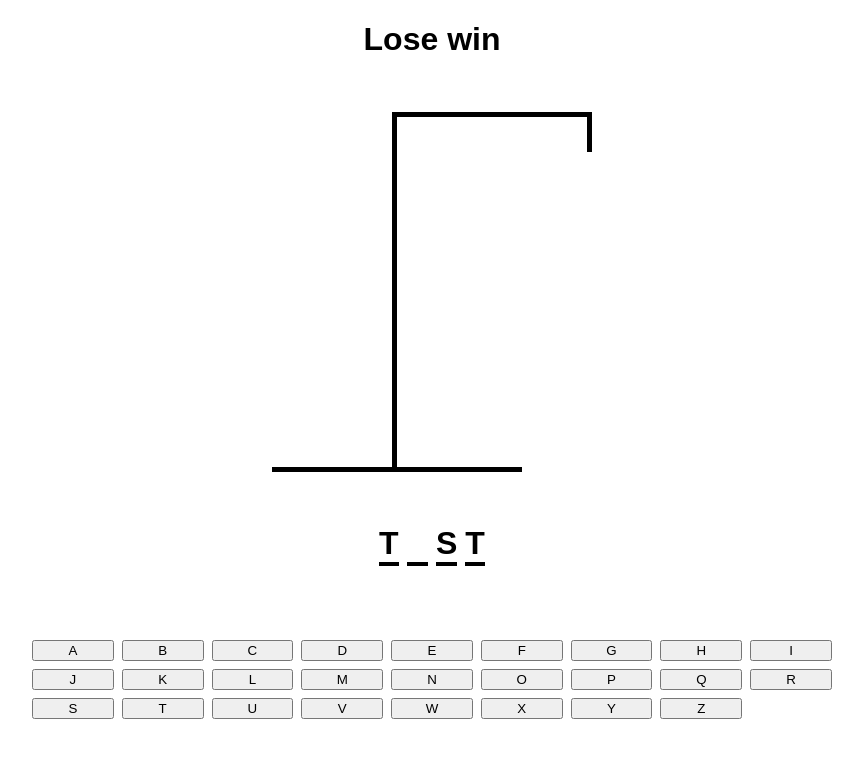
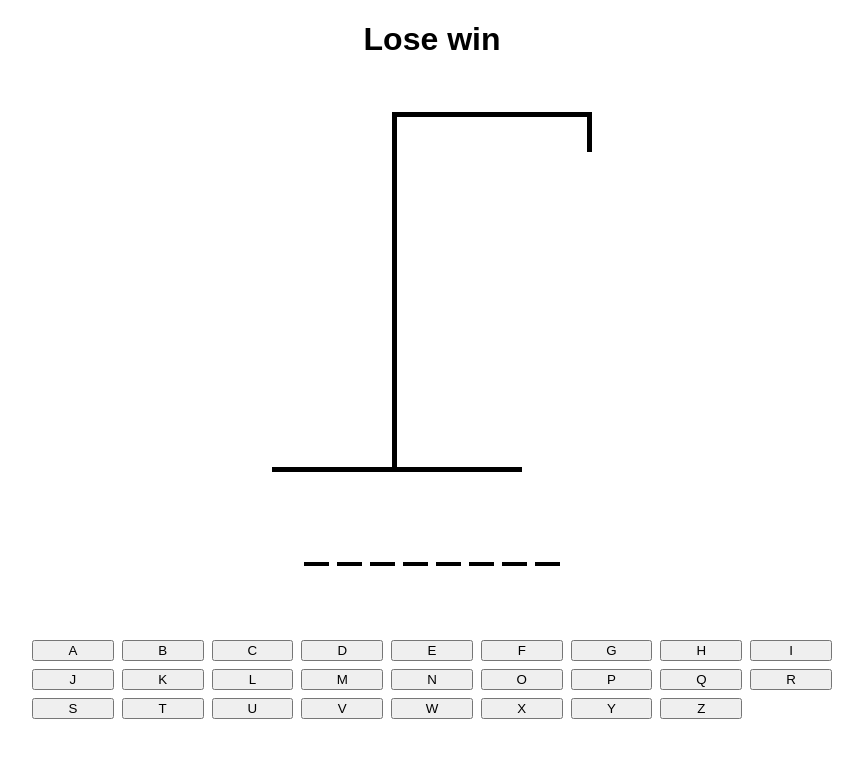
Before and after one commit to kutlukarakoc/hangman, a React (Vite) app: page / in a window 1280 px wide. Shown: the top 758 px of the page, without its empty margins (208-1071 px from the left). Built offline with nearby package versions, Linux system fonts and the light colour scheme.

Commit message:
added words by typing

```diff
--- a/src/App.tsx
+++ b/src/App.tsx
@@ -1,5 +1,5 @@
 import './styles/app.css';
-import { useState } from "react"
+import { useState, useEffect, useCallback } from "react"
 import words from "./constants/words.json"
 import Drawing from './components/Drawing'
 import Keyboard from './components/Keyboard'
@@ -7,17 +7,38 @@ import Word from './components/Word'
 
 function App() {
 
-    const [wordToGuess, setWordToGuess] = useState(words[Math.floor(Math.random() * words.length)])
+    const [wordToGuess, setWordToGuess] = useState(() => words[Math.floor(Math.random() * words.length)])
     const [guessedLetters, setGuessedLetters] = useState<string[]>([])
 
     const incorrectLetters = guessedLetters.filter(letter => wordToGuess.indexOf(letter) < 0)
+
+    const addGuessedLetters = useCallback((letter: string) => {
+        if(guessedLetters.indexOf(letter) > -1) return
+
+        setGuessedLetters(currentLetters => [...currentLetters, letter])
+    }, [guessedLetters])
+
+    useEffect(() => {
+        const handler = (e: KeyboardEvent) => {
+            const key = e.key
+            if(!key.match(/^[a-z]$/)) return
+
+            e.preventDefault()
+
+            addGuessedLetters(key)
+        }
+
+        document.addEventListener('keypress', handler)
+
+        return () => document.removeEventListener('keypress', handler)
+    }, [guessedLetters])
 
     return (
         <main className="container">
             <h1 style={{textAlign:"center"}}>Lose win</h1>
 
-            <Drawing numberOfGuesses={incorrectLetters.length}/>
-            <Word guessedLetters={guessedLetters}/>
+            <Drawing numberOfGuesses={incorrectLetters.length} />
+            <Word guessedLetters={guessedLetters} wordToGuess={wordToGuess} />
             <Keyboard />
         </main>
     )
--- a/src/components/Drawing.tsx
+++ b/src/components/Drawing.tsx
@@ -8,9 +8,10 @@ type DrawingProps = {
     numberOfGuesses: number
 }
 
-const bodyParts = [<HeadDrawing/>, <BodyDrawing/>, <LeftArmDrawing/>, <RightArmDrawing/>, <LeftLegDrawing/>, <RightLegDrawing/>]
+const Drawing = ({ numberOfGuesses }: DrawingProps) => {
 
-const Drawing = ({ numberOfGuesses }: DrawingProps) => {
+    const bodyParts = [<HeadDrawing/>, <BodyDrawing/>, <LeftArmDrawing/>, <RightArmDrawing/>, <LeftLegDrawing/>, <RightLegDrawing/>]
+
     return (
         <div className="drawing__wrapper">
             <div className="drawing__top-line"></div>
--- a/src/components/Word.tsx
+++ b/src/components/Word.tsx
@@ -1,7 +1,9 @@
-const Word = ({guessedLetters}) => {
+type WordProps = {
+    guessedLetters: string[],
+    wordToGuess: string
+}
 
-    let word = 'test'
-    let testGuessedLetters = ['a','s','b','c','t'];
+const Word = ({guessedLetters, wordToGuess}: WordProps) => {
 
     return (
         <h1 style={{
@@ -11,9 +13,9 @@ const Word = ({guessedLetters}) => {
             textTransform: "uppercase"
         }}>
             {
-                word.split('').map((letter, key) => (
-                    <span key={key} style={{ borderBottom: "4px solid #000" }}>
-                        <span style={{visibility: testGuessedLetters.indexOf(letter) > -1 ? 'visible' : 'hidden'}}>
+                wordToGuess.split('').map((letter, key) => (
+                    <span key={key} style={{ borderBottom: "4px solid #000", width: "25px", textAlign: "center" }}>
+                        <span style={{visibility: guessedLetters.indexOf(letter) > -1 ? 'visible' : 'hidden'}}>
                             {letter}
                         </span>
                     </span>
```
